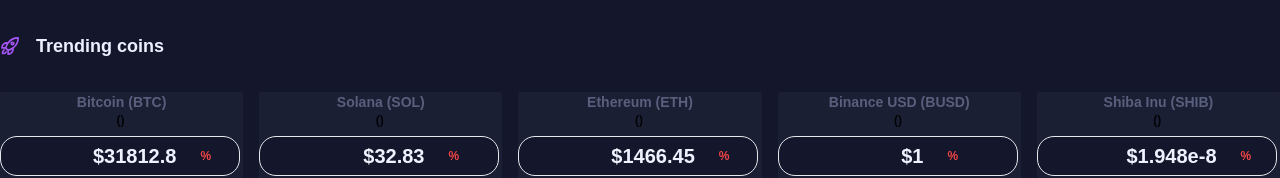
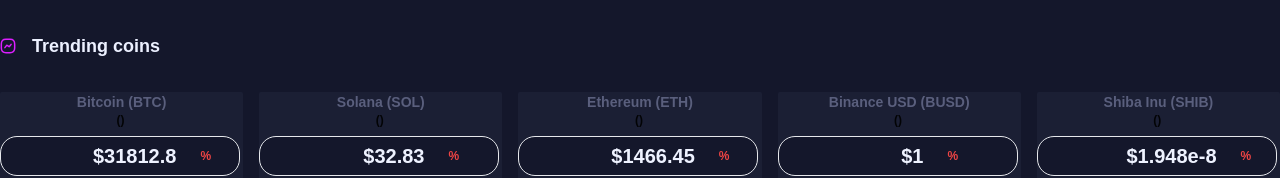
Before and after one commit to krishna-saini/Crypto-Trending-Page, a React (Create React App) app: page / in a window 1280 px wide. Shown: the top 178 px of the page. Built offline with nearby package versions, Linux system fonts and the light colour scheme; a web font is replaced by a local one.

Commit message:
fixed icon

```diff
--- a/src/App.tsx
+++ b/src/App.tsx
@@ -10,17 +10,25 @@ function App() {
           <h1 className="flex items-center justify-start gap-4 font-tomorrow">
             <span className="text-purple-500">
               <svg
+                width="16"
+                height="16"
+                viewBox="0 0 16 16"
+                fill="none"
                 xmlns="http://www.w3.org/2000/svg"
-                fill="none"
-                viewBox="0 0 24 24"
-                strokeWidth={2}
-                stroke="currentColor"
-                className="h-5 w-5"
               >
                 <path
-                  strokeLinecap="round"
-                  strokeLinejoin="round"
-                  d="M15.59 14.37a6 6 0 01-5.84 7.38v-4.8m5.84-2.58a14.98 14.98 0 006.16-12.12A14.98 14.98 0 009.631 8.41m5.96 5.96a14.926 14.926 0 01-5.841 2.58m-.119-8.54a6 6 0 00-7.381 5.84h4.8m2.581-5.84a14.927 14.927 0 00-2.58 5.84m2.699 2.7c-.103.021-.207.041-.311.06a15.09 15.09 0 01-2.448-2.448 14.9 14.9 0 01.06-.312m-2.24 2.39a4.493 4.493 0 00-1.757 4.306 4.493 4.493 0 004.306-1.758M16.5 9a1.5 1.5 0 11-3 0 1.5 1.5 0 013 0z"
+                  d="M5.99998 14.6666H9.99998C13.3333 14.6666 14.6666 13.3333 14.6666 9.99998V5.99998C14.6666 2.66665 13.3333 1.33331 9.99998 1.33331H5.99998C2.66665 1.33331 1.33331 2.66665 1.33331 5.99998V9.99998C1.33331 13.3333 2.66665 14.6666 5.99998 14.6666Z"
+                  stroke="#DC1FFF"
+                  stroke-width="1.5"
+                  stroke-linecap="round"
+                  stroke-linejoin="round"
+                />
+                <path
+                  d="M4.88666 9.66003L6.47332 7.60003C6.69999 7.30669 7.11999 7.25336 7.41332 7.48003L8.63332 8.44003C8.92666 8.66669 9.34666 8.61336 9.57332 8.32669L11.1133 6.34003"
+                  stroke="#DC1FFF"
+                  stroke-width="1.5"
+                  stroke-linecap="round"
+                  stroke-linejoin="round"
                 />
               </svg>
             </span>
```
